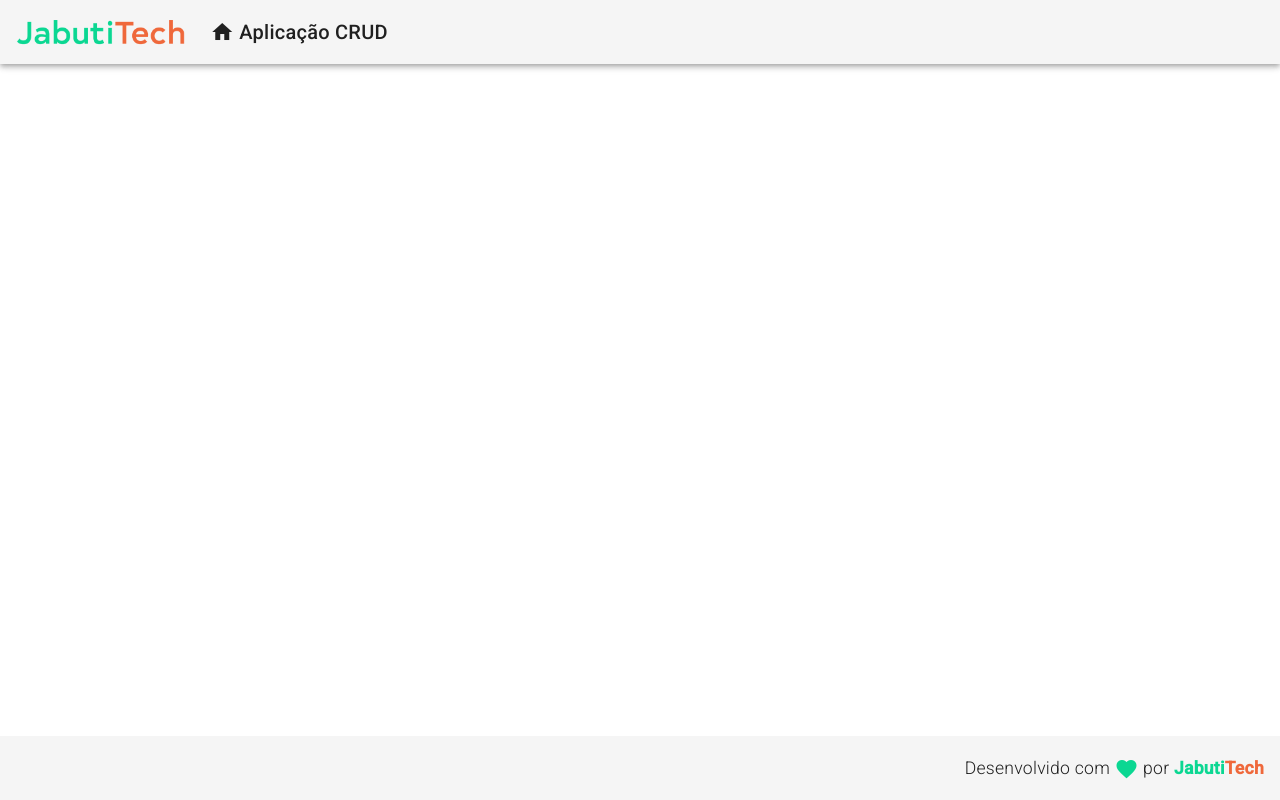
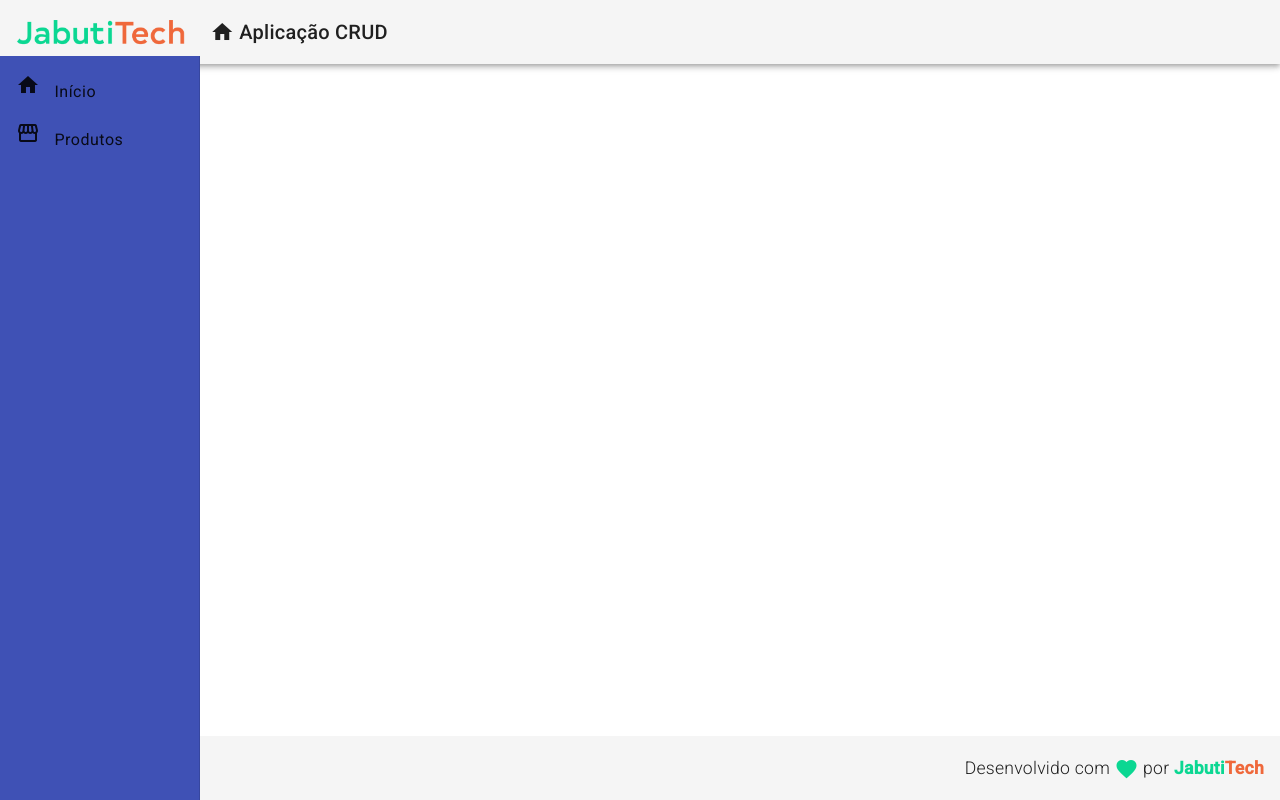
Before and after one commit to brunoribeirobjj/cadpro-app, an Angular app in the folder frontend/: page / in a window 1280 px wide. Built offline with nearby package versions, Linux system fonts and the light colour scheme.

Commit message:
criando sessão NAV

```diff
--- a/frontend/src/app/app.component.html
+++ b/frontend/src/app/app.component.html
@@ -1,2 +1,3 @@
 <app-header></app-header>
+<app-nav></app-nav>
 <app-footer></app-footer>
--- /dev/null
+++ b/frontend/src/app/components/template/nav/nav.component.css
@@ -0,0 +1,12 @@
+.sidenav {
+    background-color: #3F51B5;
+    width: 200px;
+}
+
+.sidenav i {
+    padding-right: 10px;
+}
+
+.sidenav a {
+    color: #FFF;
+}
--- /dev/null
+++ b/frontend/src/app/components/template/nav/nav.component.html
@@ -0,0 +1,18 @@
+<mat-sidenav-container class="container">
+    <mat-sidenav class="sidenav" mode="side" opened fixedInViewport="true" fixedTopGap="56">
+        <mat-nav-list class="nav-list">
+            <a mat-list-item>
+                <i class="material-icons">
+                    home
+                </i>
+                Início
+            </a>
+            <a mat-list-item>
+                <i class="material-icons">
+                    storefront
+                </i>
+                Produtos
+            </a>
+        </mat-nav-list>
+    </mat-sidenav>
+</mat-sidenav-container>
```
Also changed, not shown: frontend/src/app/app.module.ts (+10 -2 lines), frontend/src/app/components/template/nav/nav.component.ts (added, +10 -0 lines).
